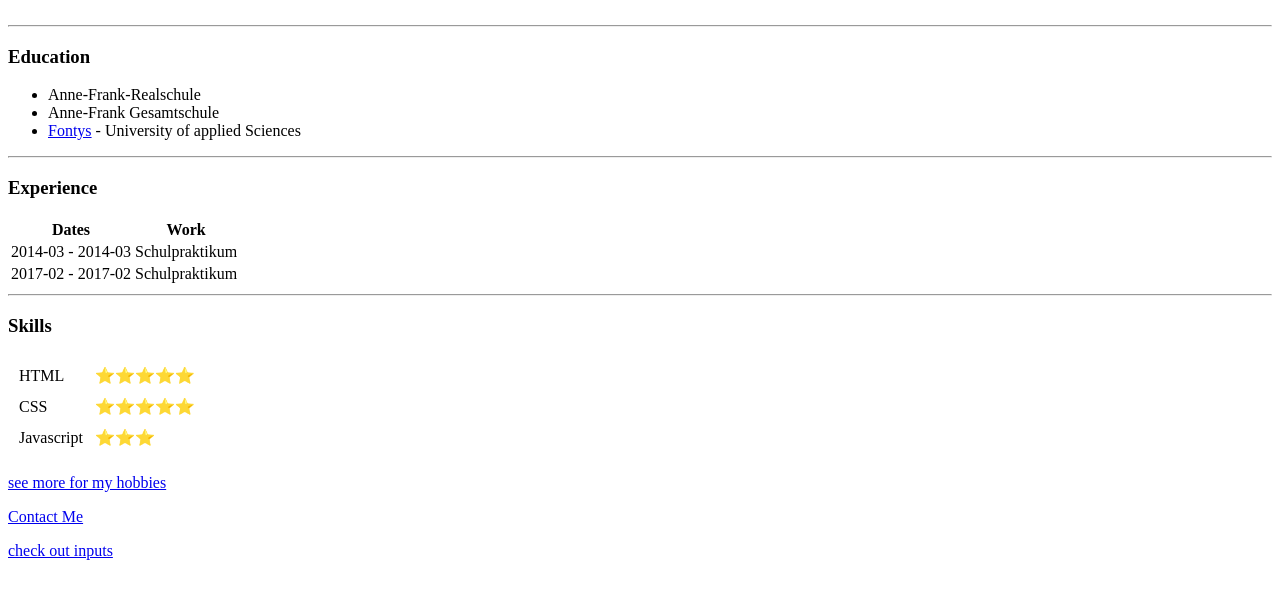
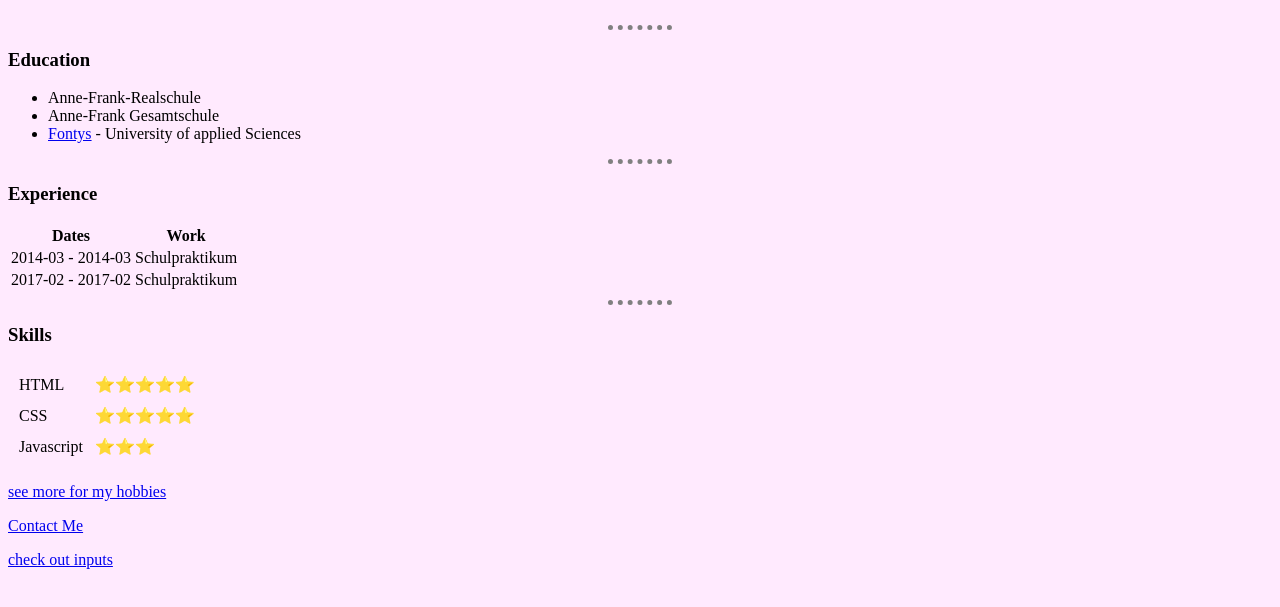
Before and after one commit to LaaKris/Personal-Portfolio, a plain HTML site: page index.html in a window 1280 px wide. Shown: the part 187-794 px from the top of the page. Drawn offline with Linux system fonts and the light colour scheme.

Commit message:
add css file and linked it to index.html

```diff
--- /dev/null
+++ b/css/style.css
@@ -0,0 +1,11 @@
+body {
+  background-color: #FFEAFE;
+}
+
+hr {
+  border-style: none;
+  border-top-style: dotted;
+  border-color: grey;
+  border-width: 5px;
+  width: 5%;
+}
--- a/index.html
+++ b/index.html
@@ -4,6 +4,7 @@
 <head>
   <meta charset="utf-8">
   <title>😈 Laavanya's Personal Site</title>
+  <link rel="stylesheet" href="css/style.css">
 </head>
 
 <body>
```
